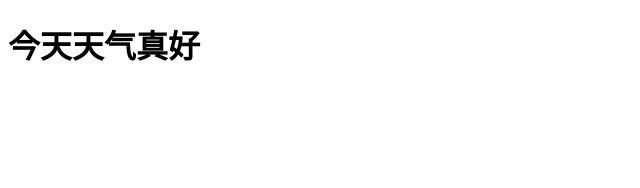
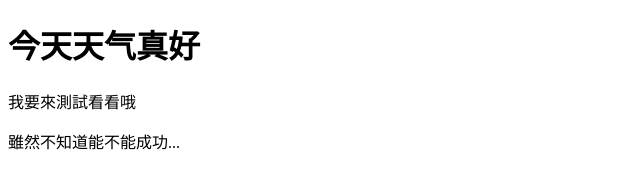
Before and after one commit to chenjingyi19990805/gitest, a plain HTML site: page hello.html in a window 1280 px wide. Shown: the whole page, without its empty margins (0-640 px from the left). Drawn offline with Linux system fonts and the light colour scheme.

Commit message:
add new function

```diff
--- a/hello.html
+++ b/hello.html
@@ -7,5 +7,8 @@
 </head>
 <body>
     <h1>今天天气真好</h1>
+
+    <p>我要來測試看看哦</p>
+    <p>雖然不知道能不能成功...</p>
 </body>
 </html>
```
Also changed, not shown: index.html (+1 -0 lines).
